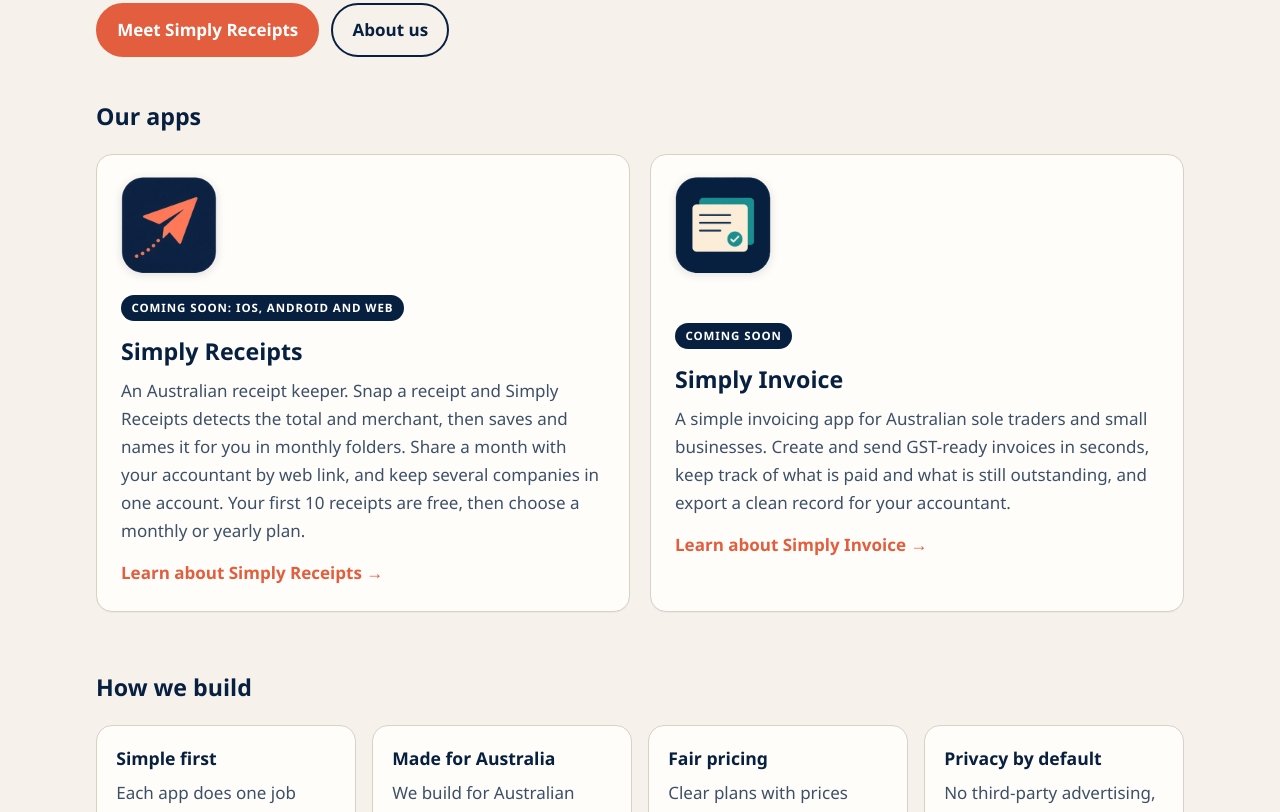
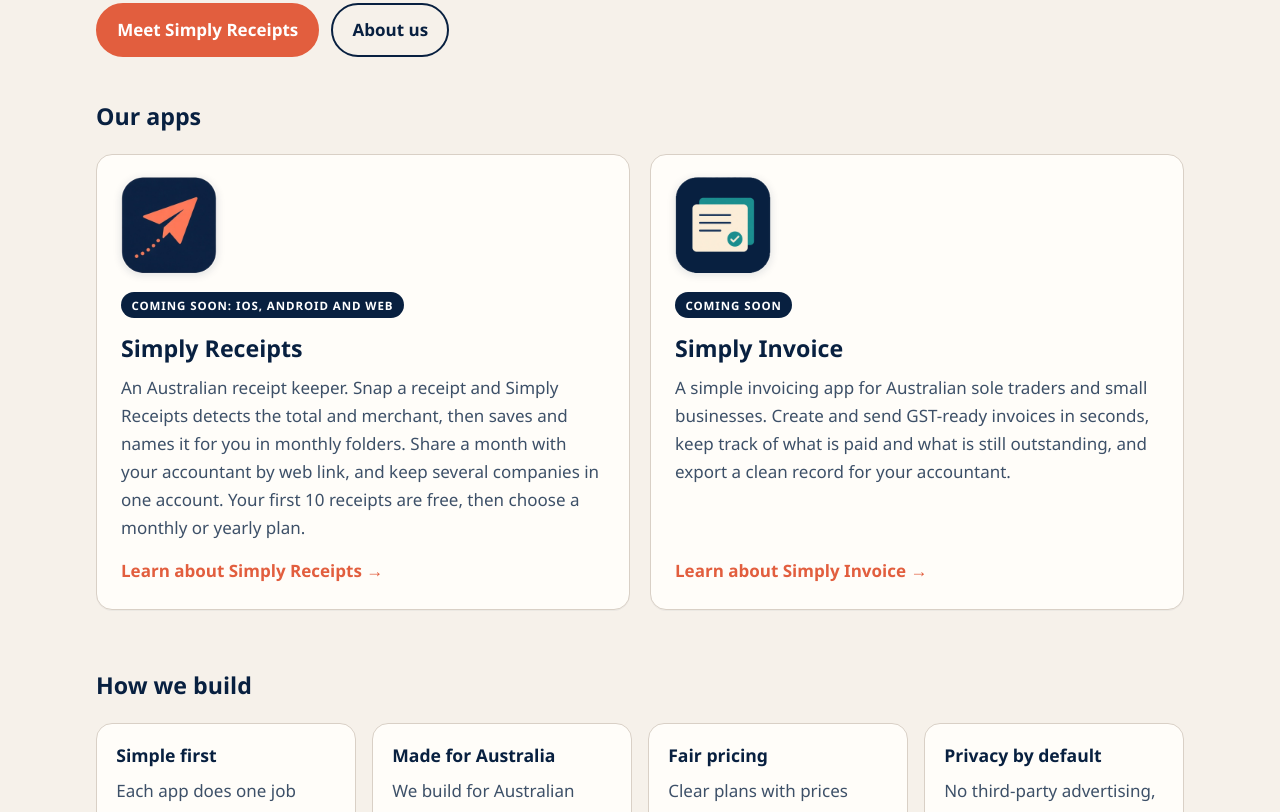
Before and after one commit to simplyappsau/website, a plain HTML site: page index.html in a window 1280 px wide. Shown: the part 541-1353 px from the top of the page. Drawn offline with Linux system fonts and the light colour scheme.

Commit message:
Align Our apps cards so badges, titles and links line up
The two-column layout stretched the shorter Simply Invoice card and,
with default grid align-content, opened a larger gap under its icon.
Switch those cards to a flex column, pin the icon size, and push the
learn-more links to a shared bottom baseline.

```diff
--- a/css/styles.css
+++ b/css/styles.css
@@ -301,8 +301,8 @@ button:focus-visible {
 .button:hover { background: var(--navy); border-color: var(--navy); color: #fff; }
 .button.ghost { background: transparent; color: var(--navy); border-color: var(--navy); }
 .button.ghost:hover { background: var(--navy); color: #fff; }
-.app-card.feature { display: grid; gap: 1.2rem; align-items: start; }
-.app-icon { width: 96px; height: 96px; border-radius: 22%; box-shadow: 0 2px 8px rgba(8,32,64,.12); }
+.app-card.feature { display: grid; gap: 1.2rem; align-items: start; align-content: start; }
+.app-icon { display: block; width: 96px; height: 96px; flex: none; border-radius: 22%; box-shadow: 0 2px 8px rgba(8,32,64,.12); }
 .app-icon.large { width: 128px; height: 128px; }
 .app-hero { display: grid; gap: 1.5rem; align-items: center; }
 .app-hero h1 { font-size: clamp(2rem, 5vw, 3rem); margin: 0 0 0.75rem; }
@@ -460,7 +460,34 @@ code { background: #efe7dc; padding: 0.05rem 0.35rem; border-radius: 0.3rem; fon
   flex: none;
 }
 .app-mark.large { width: 128px; height: 128px; font-size: 2.1rem; }
+/* Side-by-side app cards: keep icon, badge, title and CTA aligned
+   across columns. The shorter card used to stretch its grid rows
+   (default align-content: stretch), which opened a larger gap under
+   the Simply Invoice icon. */
+.app-list.split .app-card.feature {
+  display: flex;
+  flex-direction: column;
+  align-items: flex-start;
+  gap: 1.2rem;
+}
+.app-list.split .app-card-body {
+  display: flex;
+  flex-direction: column;
+  flex: 1 1 auto;
+  width: 100%;
+  min-height: 0;
+}
+.app-list.split .app-card-body .badge {
+  display: block;
+  width: fit-content;
+  max-width: 100%;
+  white-space: nowrap;
+}
+.app-list.split .app-card-body .more {
+  margin-top: auto;
+  padding-top: 0.9rem;
+}
 @media (min-width: 56rem) {
   .app-list.split { grid-template-columns: 1fr 1fr; }
-  .app-list.split .app-card.feature { grid-template-columns: 1fr; }
+  .app-list.split .app-card.feature { grid-template-columns: none; }
 }
--- a/index.html
+++ b/index.html
@@ -64,7 +64,7 @@
         <div class="app-list split">
           <a class="app-card feature" href="/simply-receipts/">
             <img class="app-icon" src="/assets/simply-apps-icon-512.png" width="96" height="96" alt="">
-            <div>
+            <div class="app-card-body">
               <span class="badge">Coming soon: iOS, Android and web</span>
               <h3>Simply Receipts</h3>
               <p>An Australian receipt keeper. Snap a receipt and Simply Receipts detects the total and merchant, then saves and names it for you in monthly folders. Share a month with your accountant by web link, and keep several companies in one account. Your first 10 receipts are free, then choose a monthly or yearly plan.</p>
@@ -73,7 +73,7 @@
           </a>
           <a class="app-card feature" href="/simply-invoice/">
             <img class="app-icon" src="/assets/simply-invoice-icon-512.png" width="96" height="96" alt="">
-            <div>
+            <div class="app-card-body">
               <span class="badge">Coming soon</span>
               <h3>Simply Invoice</h3>
               <p>A simple invoicing app for Australian sole traders and small businesses. Create and send GST-ready invoices in seconds, keep track of what is paid and what is still outstanding, and export a clean record for your accountant.</p>
```
